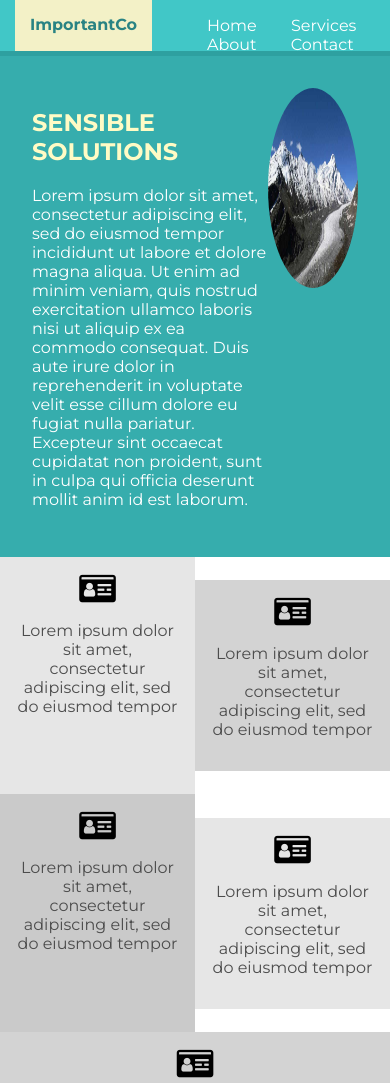
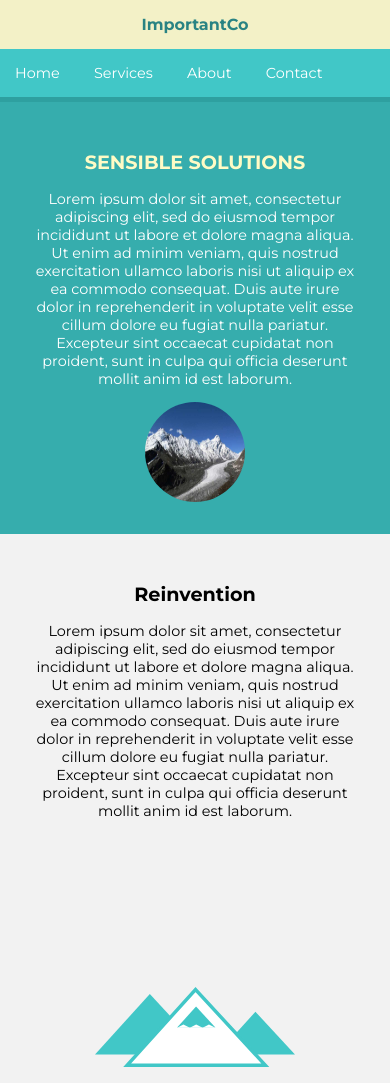
Before and after one commit to krunalyadav/ps-css-grid, a website: page index.html in a window 390 px wide. Shown: the top 1083 px of the page. Drawn offline with Linux system fonts and the light colour scheme.

Commit message:
Add mobile styles

```diff
--- a/css/main.css
+++ b/css/main.css
@@ -194,3 +194,79 @@ section#info {
     grid-column: 1 / span 2;
   }
 }
+
+@media screen and (max-width: 40em) {
+  .main {
+    grid-template-rows: auto fit-content(30%) 40% auto;
+  }
+
+  header {
+    grid-template-columns: auto;
+    grid-template-rows: repeat(2, auto);
+  }
+
+  #logo {
+    margin-left: 0;
+  }
+
+  nav ul {
+    float: none;
+    padding: 0;
+    margin: 0;
+    width: 100%;
+  }
+
+  nav ul li a {
+    width: calc(25%-35px);
+    display: inline-block;
+    font-size: 0.9em;
+  }
+
+  section#hero,
+  section#info {
+    grid-template-columns: auto;
+    text-align: center;
+  }
+
+  .main {
+    grid-template-areas:
+      'head'
+      'hero'
+      'invention'
+      'features';
+  }
+
+  h1,
+  h2 {
+    font-size: 1.2em;
+  }
+
+  #mountain {
+    width: 100px;
+    height: 100px;
+  }
+
+  #content p,
+  #content2 p {
+    font-size: 0.9em;
+  }
+
+  #features {
+    grid-template-columns: repeat(2, auto);
+    grid-template-rows: repeat(4, auto);
+  }
+
+  ul#features li:nth-child(2),
+  ul#features li:nth-child(1) {
+    grid-column: 1 / span 2;
+  }
+
+  footer {
+    background-color: #41c7c7;
+  }
+
+  footer p {
+    color: #fff;
+    text-align: center;
+  }
+}
```
